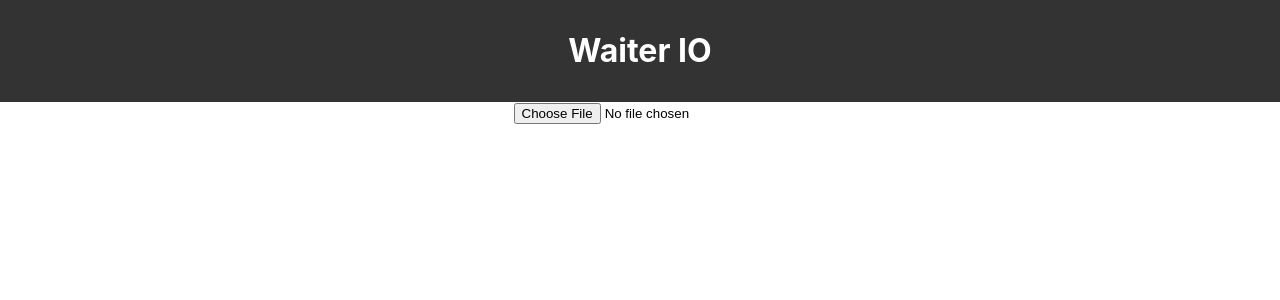
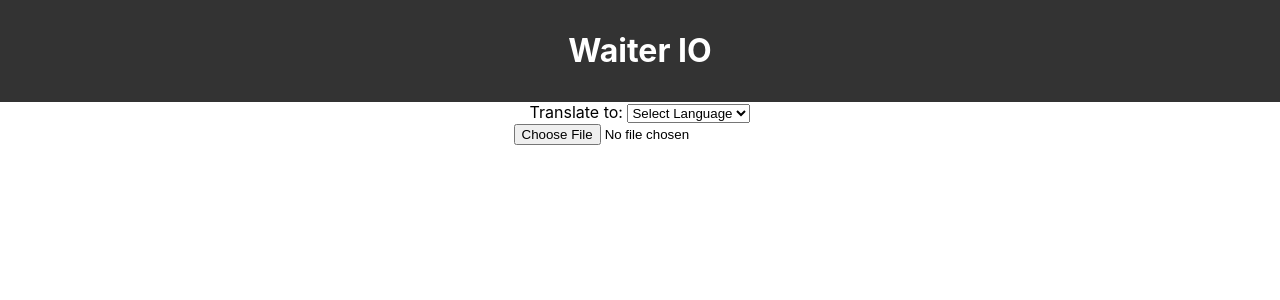
Before and after one commit to Fullstack-Waiter-io/waiter.io-delete-, a React (Create React App) app: page / in a window 1280 px wide. Shown: the top 300 px of the page. Built offline with nearby package versions, Linux system fonts and the light colour scheme.

Commit message:
added language selector dropdown to ImageUpload.js

```diff
--- a/src/components/ImageUpload.js
+++ b/src/components/ImageUpload.js
@@ -2,17 +2,34 @@ import React, { useState } from 'react';
 
 function ImageUpload(props) {
   const [selectedFile, setSelectedFile] = useState(null);
+  const [selectedLanguage, setSelectedLanguage] = useState('');
 
   const fileSelectedHandler = event => {
     setSelectedFile(event.target.files[0]);
-    props.onFileSelect(event.target.files[0]);  // Pass file back to parent
+    props.onFileSelect(event.target.files[0], selectedLanguage);  // Pass file back to parent
+  }
+
+  const languageChangeHandler = event => {
+    setSelectedLanguage(event.target.value);
   }
 
   return (
     <div>
-      <input type="file" onChange={fileSelectedHandler} />
-      {selectedFile && <img src={URL.createObjectURL(selectedFile)} alt="Selected" />}
+      <div>
+        <label htmlFor="languageSelect">Translate to: </label>
+        <select id="languageSelect" value={selectedLanguage} onChange={languageChangeHandler}>
+          <option value="">Select Language</option>
+          <option value="en">English</option>
+          <option value="es">Spanish</option>
+          <option value="fr">French</option>
+        </select>
+      </div>
+      <div>
+        <input type="file" onChange={fileSelectedHandler} />
+        {selectedFile && <img src={URL.createObjectURL(selectedFile)} alt="Selected" />}
+      </div>
     </div>
+
   );
 }
 
```
